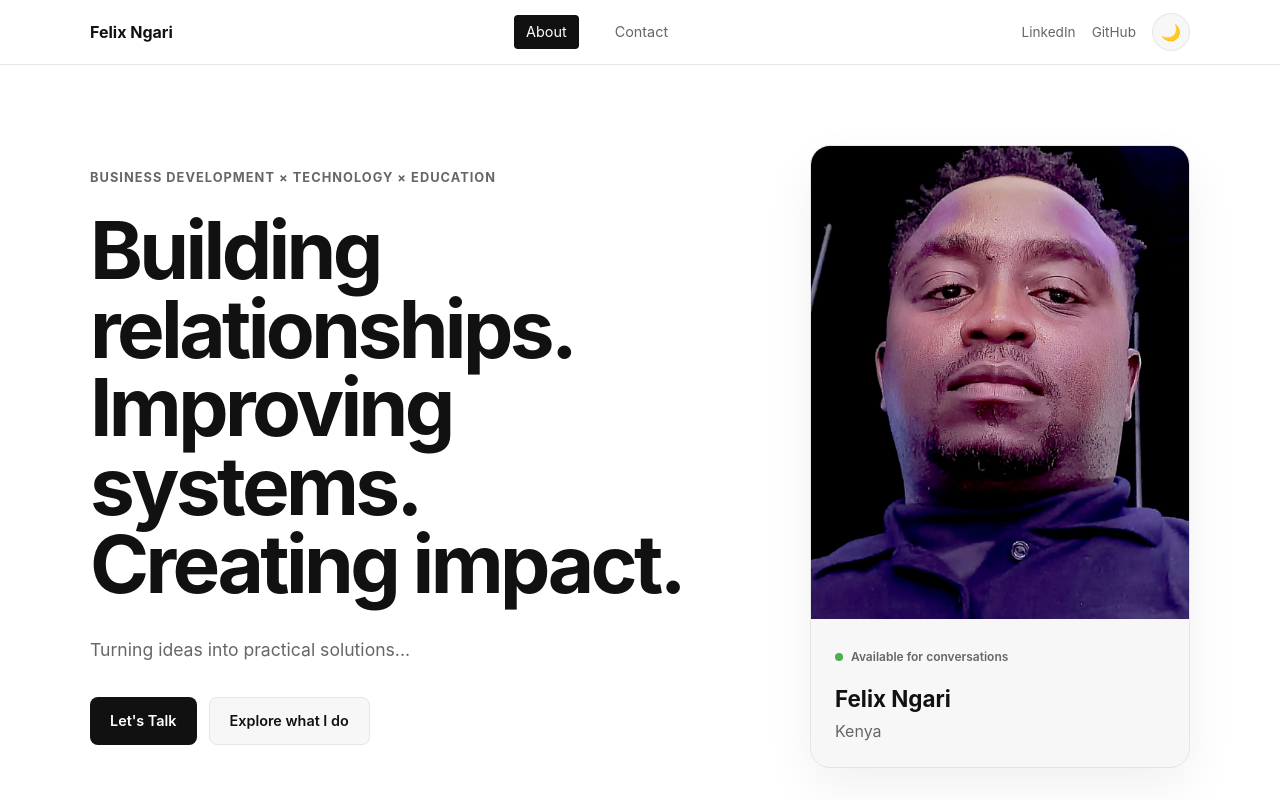
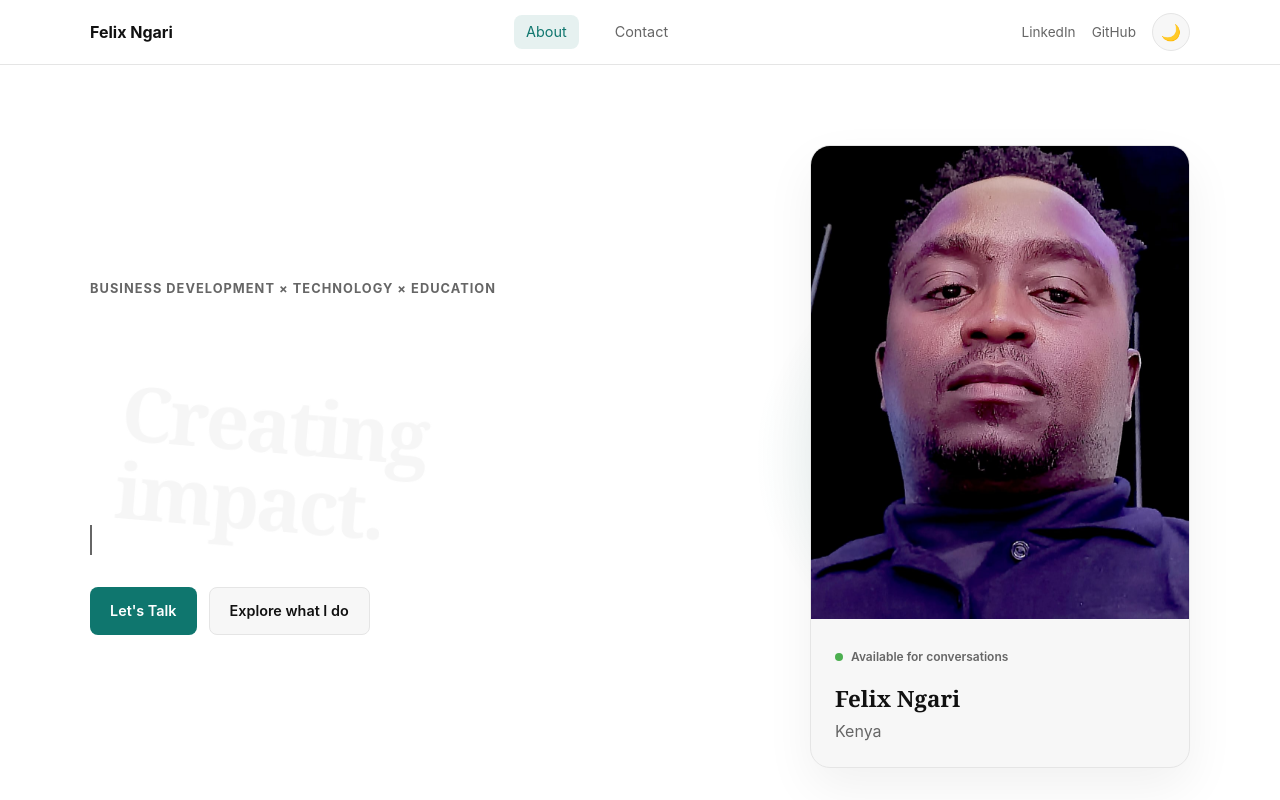
Before and after one commit to NgNgari/felix-profile, a React (Vite) app: page / in a window 1280 px wide. Shown: the top 800 px of the page. Built offline with nearby package versions, Linux system fonts and the light colour scheme.

Commit message:
Text animation

```diff
--- a/src/App.jsx
+++ b/src/App.jsx
@@ -1,6 +1,7 @@
 import { Routes, Route } from "react-router-dom";
 
 import Navbar from "./components/Navbar";
+import Footer from "./components/Footer";
 
 import About from "./pages/About";
 import Contact from "./pages/Contact";
@@ -14,6 +15,8 @@ function App() {
         <Route path="/" element={<About />} />
         <Route path="/contact" element={<Contact />} />
       </Routes>
+
+      <Footer />
     </>
   );
 }
--- a/src/pages/About.jsx
+++ b/src/pages/About.jsx
@@ -18,15 +18,34 @@ function About() {
         <div className="hero__content">
           <p className="hero__eyebrow">{profile.title}</p>
 
-          <h1>
-            Building relationships.
-            <br />
-            Improving systems.
-            <br />
-            Creating impact.
+          <h1
+            className="hero__headline"
+            aria-label="Building relationships. Improving systems. Creating impact."
+          >
+            <span className="hero__dropping-texts" aria-hidden="true">
+              <span>Building relationships.</span>
+              <span>Improving systems.</span>
+              <span>Creating impact.</span>
+            </span>
           </h1>
 
-          <p className="hero__description">{profile.introduction}</p>
+          <p className="hero__description">
+            <span className="visually-hidden">
+              From thought to impact! From concept to execution! From ideas to
+              practical solutions!
+            </span>
+            <span className="hero__typewriter" aria-hidden="true">
+              <span>
+                From thought to <strong>impact!</strong>
+              </span>
+              <span>
+                From concept to <strong>execution!</strong>
+              </span>
+              <span>
+                From ideas to <strong>practical solutions!</strong>
+              </span>
+            </span>
+          </p>
 
           <div className="hero__actions">
             <Link to="/contact" className="button button--primary">
--- a/src/styles/global.css
+++ b/src/styles/global.css
@@ -75,6 +75,13 @@ p {
   margin-top: 0;
 }
 
+h1,
+h2,
+h3 {
+  font-family: Georgia, "Times New Roman", serif;
+  font-weight: 600;
+}
+
 /* =========================================================
    ACCESSIBILITY
 ========================================================= */
@@ -82,6 +89,17 @@ p {
 :focus-visible {
   outline: 2px solid var(--color-text);
   outline-offset: 3px;
+}
+
+.visually-hidden {
+  position: absolute;
+
+  width: 1px;
+  height: 1px;
+  overflow: hidden;
+  clip: rect(0, 0, 0, 0);
+  white-space: nowrap;
+  clip-path: inset(50%);
 }
 
 /* =========================================================
@@ -138,12 +156,14 @@ p {
 
   font-size: 0.9rem;
 
-  transition: color var(--transition);
+  transition:
+    color var(--transition),
+    background-color var(--transition);
 }
 
 .nav-link:hover,
 .nav-link--active {
-  color: var(--color-text);
+  color: var(--color-accent);
 }
 
 .navbar__actions {
@@ -166,18 +186,14 @@ p {
   color: var(--color-text);
 }
 
-/* =========================================================
-   Hover Effects
-========================================================= */
 .nav-link {
   padding: 6px 12px;
-  border-radius: 4px;
+  border-radius: var(--radius-sm);
 }
 
 .nav-link:hover,
 .nav-link--active {
-  color: var(--color-bg); /* Swaps text color if needed */
-  background-color: var(--color-text); /* Uses text color as background */
+  background-color: var(--color-accent-soft);
 }
 
 /* =========================================================
@@ -241,6 +257,7 @@ p {
 ========================================================= */
 
 .hero__content {
+  min-width: 0;
   max-width: 680px;
 }
 
@@ -257,12 +274,72 @@ p {
 }
 
 .hero h1 {
+  max-width: 13ch;
+
   margin-bottom: var(--space-xl);
 
-  font-size: clamp(2.5rem, 10vw, 5rem);
+  font-size: clamp(2.75rem, 8vw, 5.25rem);
 
-  line-height: 0.98;
-  letter-spacing: -0.045em;
+  line-height: 1.02;
+  letter-spacing: -0.04em;
+  text-wrap: balance;
+}
+
+.hero h1 span {
+  display: block;
+}
+
+.hero__headline {
+  min-height: 2.04em;
+
+  margin-bottom: var(--space-lg);
+}
+
+.hero__dropping-texts {
+  position: relative;
+  display: block;
+  min-height: 2.04em;
+}
+
+.hero__dropping-texts > span {
+  position: absolute;
+  inset: 0 auto auto 0;
+
+  width: 100%;
+  opacity: 0;
+
+  animation: hero-drop-text 6s linear infinite;
+}
+
+.hero__dropping-texts > span:nth-child(2) {
+  animation-delay: 2s;
+}
+
+.hero__dropping-texts > span:nth-child(3) {
+  animation-delay: 4s;
+}
+
+@keyframes hero-drop-text {
+  0% {
+    opacity: 0;
+    transform: translateY(-0.45em) rotate(-8deg) scale(0.9);
+  }
+
+  5%,
+  25% {
+    opacity: 1;
+    transform: translateY(0) rotate(0) scale(1);
+  }
+
+  33% {
+    opacity: 0;
+    transform: translateY(0.8em) rotate(5deg) scale(0.9);
+  }
+
+  100% {
+    opacity: 0;
+    transform: translateY(-0.45em) rotate(-8deg) scale(0.9);
+  }
 }
 
 .hero__description {
@@ -274,6 +351,70 @@ p {
 
   font-size: 1.1rem;
   line-height: 1.7;
+}
+
+.hero__typewriter {
+  position: relative;
+  display: block;
+  height: 1.7em;
+}
+
+.hero__typewriter > span {
+  position: absolute;
+  inset: 0 auto auto 0;
+
+  overflow: hidden;
+  border-right: 2px solid currentColor;
+  white-space: nowrap;
+
+  animation: hero-typewriter 9s infinite both;
+}
+
+.hero__typewriter > span:nth-child(1) {
+  --typewriter-width: 24ch;
+  --typewriter-steps: 22;
+}
+
+.hero__typewriter > span:nth-child(2) {
+  --typewriter-width: 28ch;
+  --typewriter-steps: 26;
+
+  animation-delay: 3s;
+}
+
+.hero__typewriter > span:nth-child(3) {
+  --typewriter-width: 38ch;
+  --typewriter-steps: 35;
+
+  animation-delay: 6s;
+}
+
+@keyframes hero-typewriter {
+  0% {
+    width: 0;
+    animation-timing-function: steps(var(--typewriter-steps), end);
+  }
+
+  13.33% {
+    width: var(--typewriter-width);
+    animation-timing-function: steps(1, end);
+  }
+
+  25% {
+    width: var(--typewriter-width);
+    animation-timing-function: steps(var(--typewriter-steps), end);
+  }
+
+  33.33% {
+    width: 0;
+    border-color: transparent;
+    animation-timing-function: steps(1, end);
+  }
+
+  100% {
+    width: 0;
+    border-color: transparent;
+  }
 }
 
 /* =========================================================
@@ -333,11 +474,33 @@ p {
 ========================================================= */
 
 .hero__visual {
+  position: relative;
+  isolation: isolate;
+
   display: flex;
   justify-content: center;
 }
 
+.hero__visual::before {
+  position: absolute;
+  z-index: -1;
+  inset: 12% 0;
+
+  border-radius: 50%;
+  background: radial-gradient(
+    circle,
+    var(--color-accent-glow),
+    transparent 68%
+  );
+
+  content: "";
+  pointer-events: none;
+}
+
 .profile-card {
+  position: relative;
+  z-index: 1;
+
   width: min(100%, 380px);
 
   overflow: hidden;
@@ -505,17 +668,20 @@ p {
 
   background: var(--color-bg);
 
-  transition: background-color var(--transition);
+  transition:
+    background-color var(--transition),
+    transform var(--transition);
 }
 
 .capability-card:hover {
   background: var(--color-surface);
+  transform: translateY(-3px);
 }
 
 .capability-card__number {
   margin-bottom: var(--space-2xl);
 
-  color: var(--color-text-muted);
+  color: var(--color-accent);
 
   font-size: 0.75rem;
   font-weight: 700;
@@ -604,32 +770,89 @@ p {
 ========================================================= */
 
 @media (min-width: 768px) {
-  /* ---------- NAVBAR ---------- */
+  /* ---------- CAPABILITIES ---------- */
 
+  .capabilities-grid {
+    grid-template-columns: repeat(2, 1fr);
+  }
+
+}
+
+@media (min-width: 900px) {
   .navbar__actions > a {
     display: block;
   }
 
-  /* ---------- HERO ---------- */
-
   .hero {
     grid-template-columns:
-      minmax(0, 1.2fr)
-      minmax(280px, 0.8fr);
+      minmax(0, 1.15fr)
+      minmax(300px, 0.85fr);
 
-    gap: var(--space-2xl);
+    gap: clamp(var(--space-2xl), 7vw, var(--space-3xl));
   }
 
   .hero__visual {
     justify-content: flex-end;
   }
 
-  /* ---------- CAPABILITIES ---------- */
-
-  .capabilities-grid {
-    grid-template-columns: repeat(2, 1fr);
+  .contact-channels {
+    grid-template-columns: repeat(3, 1fr);
   }
 
+  .contact-channel {
+    min-height: 200px;
+
+    flex-direction: column;
+    align-items: flex-start;
+  }
+
+  .contact-channel__arrow {
+    margin-top: auto;
+  }
+
+  .site-footer__inner {
+    grid-template-columns: 1fr auto auto;
+    align-items: center;
+  }
+}
+
+@media (min-width: 768px) and (max-width: 899px) {
+  .hero {
+    min-height: auto;
+    grid-template-columns: minmax(0, 1fr);
+    padding-top: 4rem;
+    padding-bottom: 4rem;
+  }
+
+  .hero h1 {
+    max-width: 16ch;
+    font-size: clamp(3rem, 7vw, 4rem);
+  }
+
+  .hero__visual {
+    justify-content: center;
+  }
+
+  .profile-card {
+    max-width: 340px;
+  }
+
+  .contact-hero {
+    padding-top: 5rem;
+    padding-bottom: 5rem;
+  }
+
+  .contact-heading h1 {
+    font-size: clamp(3.5rem, 10vw, 5rem);
+  }
+
+  .site-footer__inner {
+    grid-template-columns: 1fr auto;
+    align-items: center;
+  }
+}
+
+@media (min-width: 768px) {
   .capability-card {
     min-height: 240px;
   }
@@ -640,21 +863,71 @@ p {
 ========================================================= */
 
 @media (max-width: 767px) {
+  .navbar__inner {
+    min-height: 60px;
+    gap: var(--space-xs);
+  }
+
+  .navbar__brand {
+    font-size: 0.9rem;
+  }
+
+  .navbar__links {
+    gap: 0;
+  }
+
+  .nav-link {
+    min-height: 44px;
+    display: inline-flex;
+    align-items: center;
+    padding-inline: 0.55rem;
+  }
+
+  .navbar__actions {
+    gap: 0;
+  }
+
+  .theme-toggle {
+    width: 44px;
+    height: 44px;
+  }
+
   /* ---------- HERO ---------- */
 
   .hero {
-    gap: var(--space-2xl);
+    min-height: auto;
+    grid-template-columns: minmax(0, 1fr);
+    gap: 2rem;
 
-    padding-top: 2.5rem;
-    padding-bottom: 3rem;
+    padding-top: 2rem;
+    padding-bottom: 2.5rem;
+  }
+
+  .hero__headline {
+    margin-bottom: var(--space-md);
   }
 
   .hero h1 {
-    font-size: clamp(2.5rem, 13vw, 4rem);
+    max-width: none;
+    font-size: clamp(2.5rem, 11vw, 3.5rem);
+  }
+
+  .hero h1 span {
+    display: inline;
   }
 
   .hero__description {
     font-size: 1rem;
+    line-height: 1.65;
+  }
+
+  .hero__typewriter {
+    height: 1.65em;
+    font-size: clamp(0.75rem, 3.8vw, 1rem);
+  }
+
+  .hero__typewriter > span {
+    max-width: 100%;
   }
 
   /* ---------- HERO BUTTONS ---------- */
@@ -671,21 +944,56 @@ p {
 
   .profile-card {
     width: 100%;
-    max-width: 420px;
+    max-width: 340px;
+  }
+
+  .profile-card__content {
+    padding: var(--space-md);
   }
 
   /* ---------- CAPABILITIES ---------- */
 
   .capabilities {
-    padding-top: 4rem;
-    padding-bottom: 4rem;
+    padding-top: 3.5rem;
+    padding-bottom: 3.5rem;
+  }
+
+  .section-heading {
+    margin-bottom: var(--space-xl);
+  }
+
+  .section-heading h2 {
+    font-size: clamp(2rem, 9vw, 3rem);
+  }
+
+  .section-introduction {
+    font-size: 1rem;
+  }
+
+  .capability-card {
+    min-height: 0;
+    padding: 1.25rem 1rem;
+  }
+
+  .capability-card__number {
+    margin-bottom: var(--space-md);
+  }
+
+  .capability-card h3 {
+    margin-bottom: var(--space-sm);
+    font-size: 1.35rem;
+  }
+
+  .capability-card p {
+    font-size: 0.95rem;
+    line-height: 1.6;
   }
 
   /* ---------- TOOLKIT ---------- */
 
   .toolkit {
-    padding-top: 4rem;
-    padding-bottom: 4rem;
+    padding-top: 3.5rem;
+    padding-bottom: 3.5rem;
   }
 }
 
@@ -717,8 +1025,8 @@ p {
 
   font-size: clamp(3.5rem, 12vw, 7rem);
 
-  line-height: 0.95;
-  letter-spacing: -0.05em;
+  line-height: 1;
+  letter-spacing: -0.04em;
 }
 
 .contact-introduction {
@@ -751,6 +1059,8 @@ p {
 }
 
 .contact-channel {
+  --channel-accent: var(--color-accent);
+
   min-height: 130px;
 
   display: flex;
@@ -763,11 +1073,28 @@ p {
 
   background: var(--color-bg);
 
-  transition: background-color var(--transition);
+  box-shadow: inset 3px 0 var(--channel-accent);
+
+  transition:
+    background-color var(--transition),
+    color var(--transition);
 }
 
-.contact-channel:hover {
-  background: var(--color-surface);
+.contact-channel:hover,
+.contact-channel:focus-visible {
+  background: var(--color-accent-soft);
+}
+
+.contact-channel:nth-child(1) {
+  --channel-accent: #0a66c2;
+}
+
+.contact-channel:nth-child(2) {
+  --channel-accent: #1b9e57;
+}
+
+.contact-channel:nth-child(3) {
+  --channel-accent: var(--color-text);
 }
 
 .contact-channel h2 {
@@ -775,6 +1102,15 @@ p {
 
   font-size: 1.35rem;
   line-height: 1.1;
+
+  transition: color var(--transition);
+}
+
+.contact-channel:hover h2,
+.contact-channel:focus-visible h2,
+.contact-channel:hover .contact-channel__arrow,
+.contact-channel:focus-visible .contact-channel__arrow {
+  color: var(--channel-accent);
 }
 
 .contact-channel p {
@@ -788,13 +1124,71 @@ p {
 .contact-channel__arrow {
   flex-shrink: 0;
 
+  color: var(--channel-accent);
   font-size: 1.5rem;
 
-  transition: transform var(--transition);
+  transition:
+    transform var(--transition),
+    color var(--transition);
 }
 
 .contact-channel:hover .contact-channel__arrow {
   transform: translate(3px, -3px);
+}
+
+/* =========================================================
+   SITE FOOTER
+========================================================= */
+
+.site-footer {
+  border-top: 1px solid var(--color-border);
+  background: var(--color-surface);
+}
+
+.site-footer__inner {
+  display: grid;
+  grid-template-columns: 1fr;
+  gap: var(--space-lg);
+
+  padding-top: var(--space-xl);
+  padding-bottom: var(--space-xl);
+}
+
+.site-footer__name {
+  display: inline-block;
+
+  margin-bottom: var(--space-xs);
+
+  font-weight: 700;
+}
+
+.site-footer__inner > div p,
+.site-footer__copyright {
+  margin-bottom: 0;
+
+  color: var(--color-text-muted);
+  font-size: 0.85rem;
+}
+
+.site-footer__links {
+  display: flex;
+  flex-wrap: wrap;
+  gap: var(--space-md);
+
+  color: var(--color-text-muted);
+  font-size: 0.9rem;
+}
+
+.site-footer__links a,
+.site-footer__name {
+  transition: color var(--transition);
+}
+
+.site-footer__links a:hover,
+.site-footer__links a:focus-visible,
+.site-footer__name:hover,
+.site-footer__name:focus-visible {
+  color: var(--color-accent);
 }
 
 /* =========================================================
@@ -817,39 +1211,22 @@ p {
    CONTACT — DESKTOP
 ========================================================= */
 
-@media (min-width: 768px) {
-  .contact-channels {
-    grid-template-columns: repeat(3, 1fr);
-  }
-
-  .contact-channel {
-    min-height: 200px;
-
-    flex-direction: column;
-    align-items: flex-start;
-  }
-
-  .contact-channel__arrow {
-    margin-top: auto;
-  }
-}
-
 /* =========================================================
    CONTACT — MOBILE
 ========================================================= */
 
 @media (max-width: 767px) {
   .contact-hero {
-    padding-top: 4rem;
-    padding-bottom: 4rem;
+    padding-top: 3rem;
+    padding-bottom: 3rem;
   }
 
   .contact-heading {
-    margin-bottom: 2.5rem;
+    margin-bottom: var(--space-xl);
   }
 
   .contact-heading h1 {
-    font-size: clamp(3.5rem, 18vw, 5rem);
+    font-size: clamp(2.8rem, 12vw, 4rem);
   }
 
   .contact-introduction {
@@ -857,8 +1234,94 @@ p {
   }
 
   .contact-channel {
-    min-height: 110px;
+    min-height: 96px;
 
-    padding: 1.25rem;
+    gap: var(--space-md);
+    padding: 1rem 1.1rem;
+  }
+
+  .contact-channel h2 {
+    font-size: 1.2rem;
+  }
+
+  .site-footer__inner {
+    gap: var(--space-md);
+    padding-top: var(--space-lg);
+    padding-bottom: var(--space-lg);
+  }
+
+  .site-footer__links {
+    gap: var(--space-md);
+  }
+
+  .site-footer__copyright {
+    font-size: 0.8rem;
   }
 }
+
+@media (max-width: 360px) {
+  .hero h1 {
+    font-size: clamp(2.2rem, 10.5vw, 2.5rem);
+  }
+
+  .hero {
+    padding-top: 1.5rem;
+  }
+}
+
+@media (prefers-reduced-motion: reduce) {
+  html {
+    scroll-behavior: auto;
+  }
+
+  .hero__dropping-texts {
+    min-height: 0;
+  }
+
+  .hero__dropping-texts > span {
+    position: static;
+    display: none;
+    opacity: 1;
+    animation: none;
+    transform: none;
+  }
+
+  .hero__dropping-texts > span:first-child {
+    display: block;
+  }
+
+  .hero__headline {
+    min-height: 0;
+  }
+
+  .hero__typewriter {
+    height: auto;
+  }
+
+  .hero__typewriter > span {
+    position: static;
+    display: none;
+    width: auto;
+    overflow: visible;
+    border: 0;
+    animation: none;
+  }
+
+  .hero__typewriter > span:first-child {
+    display: inline;
+  }
+
+  *,
+  *::before,
+  *::after {
+    scroll-behavior: auto !important;
+    transition-duration: 0.01ms !important;
+  }
+
+  .button:hover,
+  .theme-toggle:hover,
+  .capability-card:hover,
+  .contact-channel:hover .contact-channel__arrow {
+    transform: none;
+  }
+}
--- a/src/styles/variables.css
+++ b/src/styles/variables.css
@@ -12,8 +12,11 @@
 
   --color-border: #e5e5e5;
 
-  --color-primary: #111111;
+  --color-primary: #0f766e;
   --color-primary-text: #ffffff;
+  --color-accent: #0f766e;
+  --color-accent-soft: rgba(15, 118, 110, 0.1);
+  --color-accent-glow: rgba(15, 118, 110, 0.18);
 
   /* ================================
      LAYOUT
@@ -63,6 +66,9 @@
 
   --color-border: #2a2a2a;
 
-  --color-primary: #ffffff;
+  --color-primary: #5eead4;
   --color-primary-text: #111111;
+  --color-accent: #5eead4;
+  --color-accent-soft: rgba(94, 234, 212, 0.12);
+  --color-accent-glow: rgba(94, 234, 212, 0.16);
 }
```
Also changed, not shown: src/components/Footer.jsx (added, +37 -0 lines).
